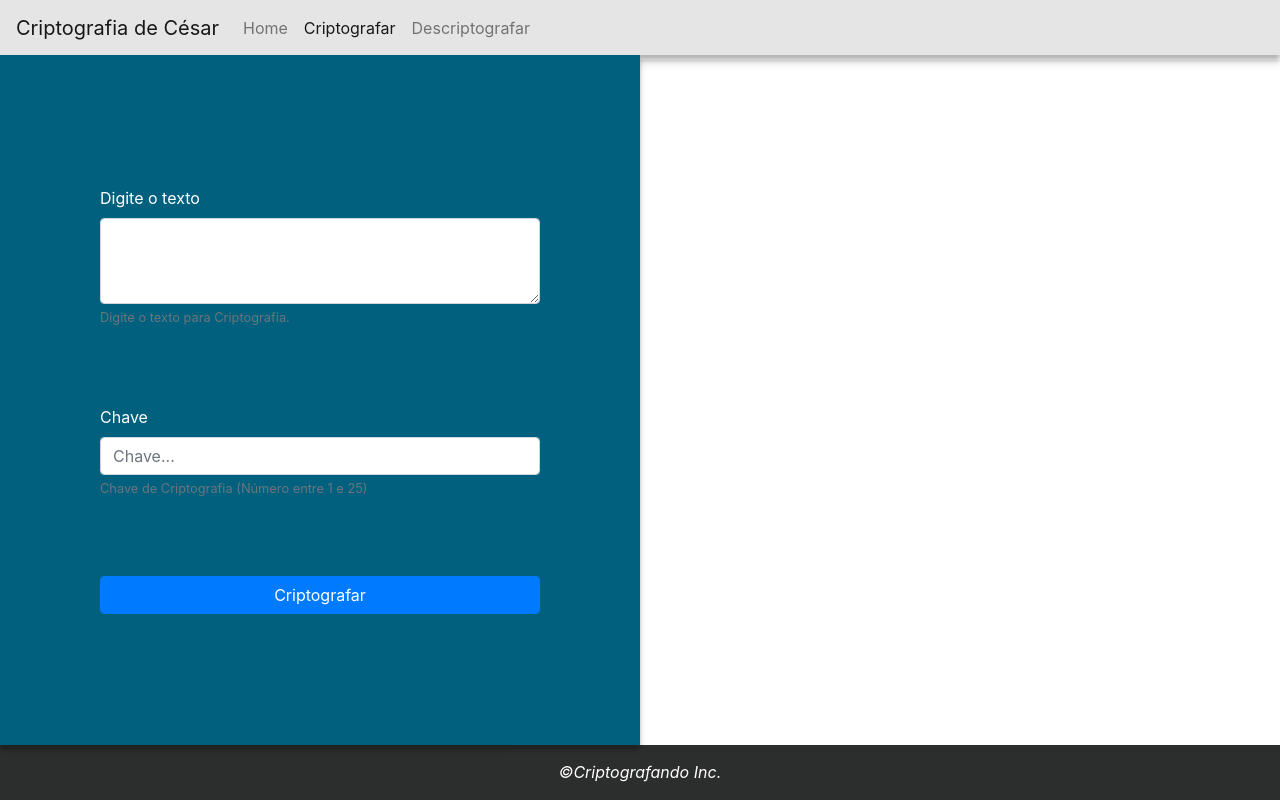
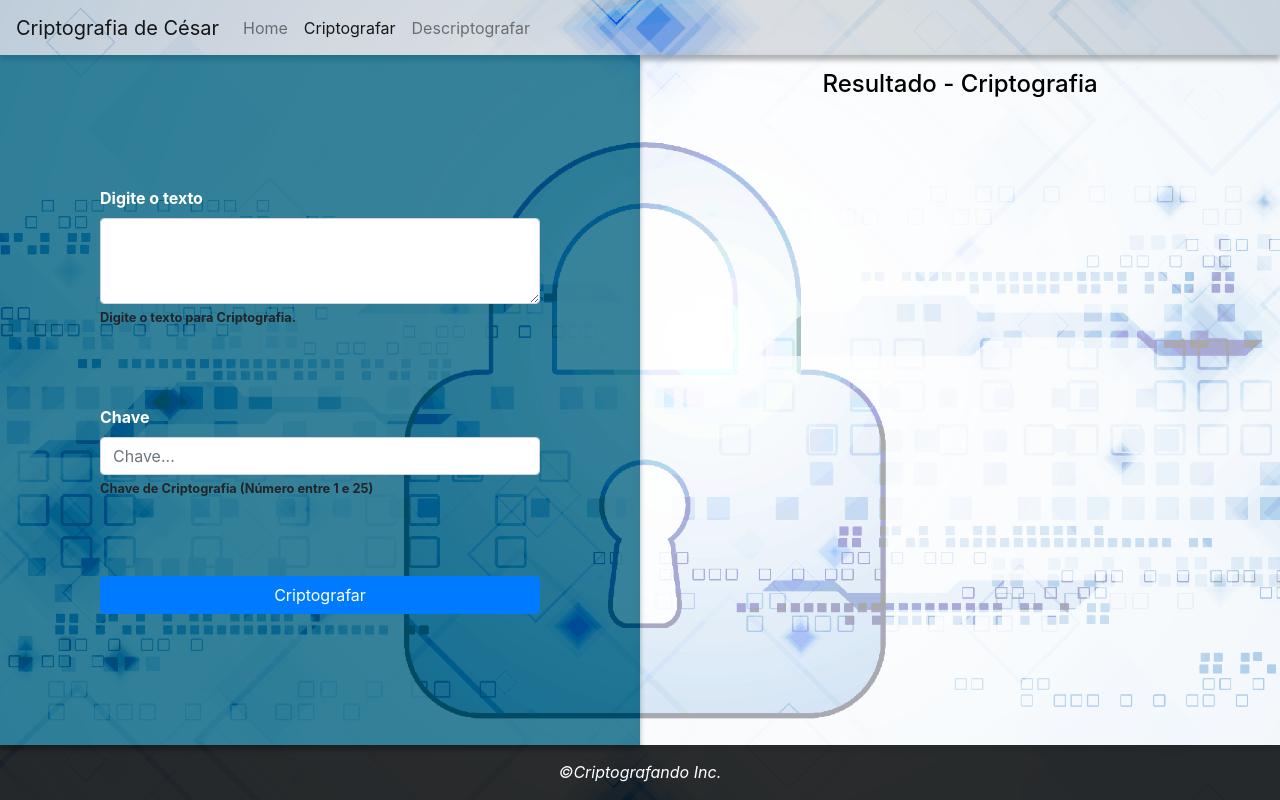
Before and after one commit to douglasproferreira/AppCriptografiaCezar, a PHP site: page /view/cript.html in a window 1280 px wide. Run offline with PHP 8.4, Linux system fonts and the light colour scheme.

Commit message:
Ultimas Alterações do CSS

```diff
--- a/css/index.css
+++ b/css/index.css
@@ -1,3 +1,8 @@
+body{
+    background: url(../img/back.png);
+    background-size: cover;
+}
+
 .navbar {
     background: rgba(0, 0, 0, 0.103);
     box-shadow: 0 5px 5px rgba(0, 0, 0, 0.3);
@@ -27,7 +32,7 @@ header {
     left: 0;
     width: 50%;
     height: calc(100vh - 110px);
-    background: #00607e;
+    background: #00617ec7;
     box-shadow: 0 5px 5px rgba(0, 0, 0, 0.3);
     display: flex;
     flex-direction: column;
@@ -60,31 +65,43 @@ header {
 .form-text,
 .color {
     color: #fff;
+    font-weight: bold;
 }
 
-.result .textCript{
-    margin: 50px 0 50px 50%;
-    width: 50%;
-    box-sizing: border-box;
-    padding: 20px;
+.black{
+    font-weight: bold;
 }
 
 .result{
     display: flex;
-    width: 100%;
-    height: 60px;
-    background: #fff;
+    flex-direction: column;
+    width: 50%;
+    margin: 55px 0 55px 50%;
+    height: calc(100vh - 110px);
+    background: rgba(255, 255, 255, 0.664);
     padding: 0 20px;
     padding-top: 15px;
     box-sizing: border-box;
-    align-items: center;
     box-shadow: 0 3px 10px rgba(0, 0, 0, 0.1);
 }
 
-.result .textCript{
-    margin-bottom: 100px;
-    flex-grow: 1;
+.textCript{
+    width: 100%;
+    margin-top: 100px;
+    font-size: 24px;
     text-align: center;
+}
+
+.res {
+    width: 100%;
+    text-align: center;
+    margin: 0;
+}
+
+.res h1{
+    margin-bottom: 25px;
+    font-size: 24px;
+    color: black;
 }
 
 footer {
--- a/js/cript.js
+++ b/js/cript.js
@@ -35,12 +35,10 @@ function criptografarTexto(c) {
                     let pos = ((j + ch) % 26);
                     res = alfabeto[pos];
                     resultado += res;
-                } else {
-                    res = " ";
-                    resultado += res;
                 }
             }
-        } else {
+        }
+        else {
             res = " ";
             resultado += res;
         }
@@ -53,5 +51,5 @@ function mostrarnaTela(resultado) {
     let conteudo = document.createTextNode(resultado)
     p.appendChild(conteudo)
     p.className = ('textCript')
-    capturarElemento('.result').appendChild(p)
+    capturarElemento('.res').appendChild(p)
 }
--- a/js/decript.js
+++ b/js/decript.js
@@ -6,7 +6,6 @@ function capturarElemento(ref) {
 
 const descriptografar = capturarElemento('form');
 descriptografar.addEventListener('submit', function (event) {
-    console.log(criptografar)
     verificarChave();
     event.preventDefault();
 }, false)
@@ -53,5 +52,5 @@ function mostrarnaTela(resultado) {
     let conteudo = document.createTextNode(resultado)
     p.appendChild(conteudo)
     p.className = ('textCript')
-    capturarElemento('.result').appendChild(p)
+    capturarElemento('.res').appendChild(p)
 }
--- a/view/cript.html
+++ b/view/cript.html
@@ -17,7 +17,7 @@
     <div class="conteiner">
         <header>
             <nav class="navbar navbar-expand-lg navbar-light ">
-                <a class="navbar-brand" href="#">Criptografia de César</a>
+                <a class="navbar-brand" href="./home.html">Criptografia de César</a>
                 <button class="navbar-toggler" type="button" data-toggle="collapse" data-target="#navbarNavAltMarkup"
                     aria-controls="navbarNavAltMarkup" aria-expanded="false" aria-label="Toggle navigation">
                     <span class="navbar-toggler-icon"></span>
@@ -37,25 +37,31 @@
             <div class="form-group">
                 <label for="exampleInputEmail1" class="color">Digite o texto</label>
                 <textarea class="form-control texto" id="exampleFormControlTextarea1" rows="3"></textarea>
-                <small id="ipHelp" class="form-text text-muted">Digite o texto para Criptografia.</small>
+                <small class="black">Digite o texto para Criptografia.</small>
             </div>
             <div class="form-group">
                 <label for="exampleInputEmail1" class="color">Chave</label>
                 <input type="text" class="form-control chave" id="exampleInputEmail1" aria-describedby="emailHelp"
                     placeholder="Chave...">
-                <small id="ipHelp" class="form-text text-muted">Chave de Criptografia (Número entre 1 e 25)</small>
+                <small class="black">Chave de Criptografia (Número entre 1 e 25)</small>
             </div>
             <button type="submit" class="btn-primary form-control">Criptografar</button>
         </form>
 
         <section class="result">
-
+            <div class="res">
+                <h1>Resultado - Criptografia</h1>
+            </div>
+            <div class="res">
+                <!-- Aqui vai a criptografia -->
+            </div>
         </section>
     </div>
 
     <footer>
         <p>&copy;Criptografando Inc.</p>
     </footer>
+
     <script src="../js/cript.js"></script>
 </body>
 
```
Also changed, not shown: view/decript.html (+11 -4 lines).
